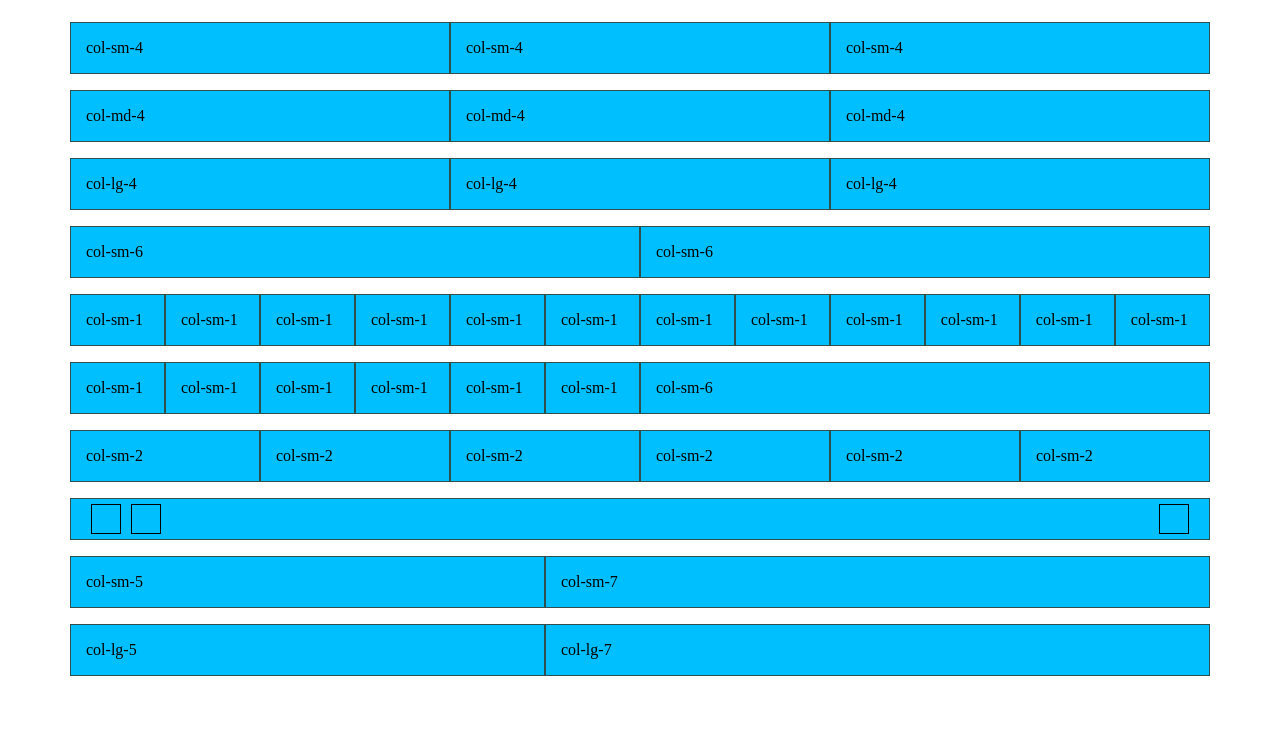
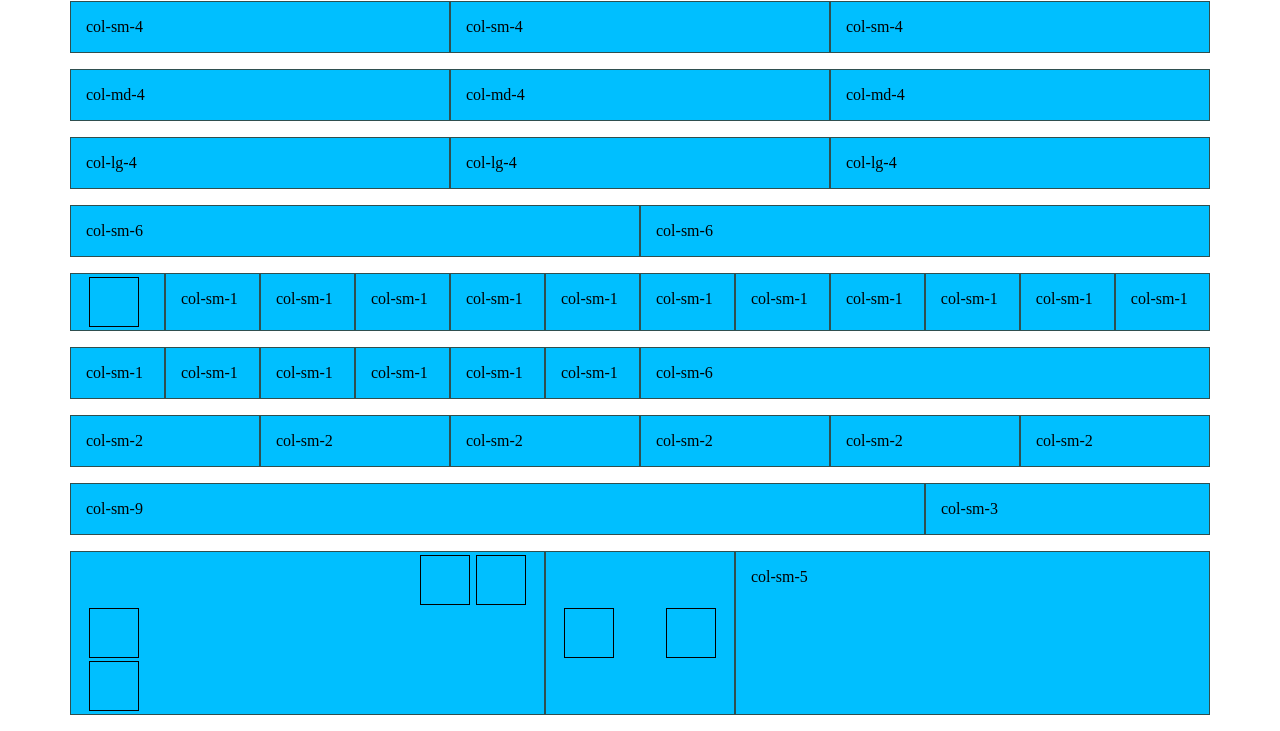
Before and after one commit to YuliyaKVAS/html-framework-Kusakina, a plain HTML site: page file.html in a window 1280 px wide. Shown: the part 79-810 px from the top of the page. Drawn offline with Linux system fonts and the light colour scheme.

Commit message:
some classes added

```diff
--- a/file.html
+++ b/file.html
@@ -29,7 +29,7 @@
                         <div class="col-sm-6"><p>col-sm-6</p></div>
                 </div>
                 <div class="row">
-                        <div class="col-sm-1"><p>col-sm-1</p></div>
+                        <div class="col-sm-1"><div class="square"></div></div>
                         <div class="col-sm-1"><p>col-sm-1</p></div>
                         <div class="col-sm-1"><p>col-sm-1</p></div>
                         <div class="col-sm-1"><p>col-sm-1</p></div>
@@ -60,16 +60,25 @@
                         <div class="col-sm-2"><p>col-sm-2</p></div>
 
                 </div>
+
                 <div class="row">
-                    <div class="col-sm-12"><div class="pull-left"></div><div class="pull-left"></div><div class="pull-right"></div></div>
+                        <div class="col-sm-9"><p>col-sm-9</p></div>
+                        <div class="col-sm-3"><p>col-sm-3</p></div>
                 </div>
+
                 <div class="row">
-                        <div class="col-sm-5"><p>col-sm-5</p></div>
-                        <div class="col-sm-7"><p>col-sm-7</p></div>
-                </div>
-                <div class="row">
-                        <div class="col-lg-5"><p>col-lg-5</p></div>
-                        <div class="col-lg-7"><p>col-lg-7</p></div>
+                        <div class="col-sm-5">
+                                <div class="square flex pull-right"></div>
+                                <div class="square flex pull-right"></div>
+                                <div class="square clearfix"></div>
+                                <div class="square clearfix"></div>
+
+                        </div>
+                        <div class="col-sm-2 flex y-center space-between">
+                                <div class="square"></div>
+                                <div class="square"></div>
+                        </div>
+                        <div class="col-sm-5 text-left"><p>col-sm-5</p></div>
                 </div>
         </div>
 
--- a/style.css
+++ b/style.css
@@ -254,7 +254,7 @@ p{
 h1{
     font-weight: 500;
     font-family: 'Times New Roman', Times, serif;
-    font-size: 2.5rem;
+    font-size: 32px;
 }
 
 .row{
@@ -264,7 +264,7 @@ h1{
     margin-left: -15px;
 }
 .row{
-    margin-bottom: 1rem;
+    margin-bottom: 16px; /*1 rem*/
 }
 
 [class*="col-"]{
@@ -275,22 +275,77 @@ h1{
     padding-right: 15px;
     border: 1px solid darkslategrey;
     background-color: deepskyblue;
+    /*display: flex;*/
 }
 
 .pull-left{
     float: left;
-    height: 30px;
-    width: 30px;
-    border: 1px solid;
-    padding: 5px;
-    margin: 5px;
 }
 
 .pull-right{
     float: right;
-    height: 30px;
-    width: 30px;
+}
+
+.clearfix{
+    content: "";
+    display: block;
+    clear:both;
+}
+
+.square{
+    height: 50px;
+    width: 50px;
     border: 1px solid;
-    padding: 5px;
-    margin: 5px;
+    margin: 3px;
 }
+.square1{
+    height: 60px;
+    width: 60px;
+    border: 1px solid;
+    margin: 1px;
+}
+.square2{
+    height: 50px;
+    width: 90px;
+    border: 1px solid;
+    margin: 2px;
+}
+
+
+.flex{
+    display: flex;
+}
+
+.space-between{
+    justify-content: space-between;
+}
+
+.flex-column{
+    flex-direction: column;
+}
+
+.flex-row{
+    flex-direction: row;
+}
+
+.y-center{
+    align-items: center;
+}
+
+.x-start{
+    align-items: flex-start;
+}
+
+.x-end{
+    align-items: flex-end;
+}
+
+.text-center{
+    text-align: center;
+}
+.text-left{
+    text-align: left;
+}
+.text-right{
+    text-align: right;
+}
```
